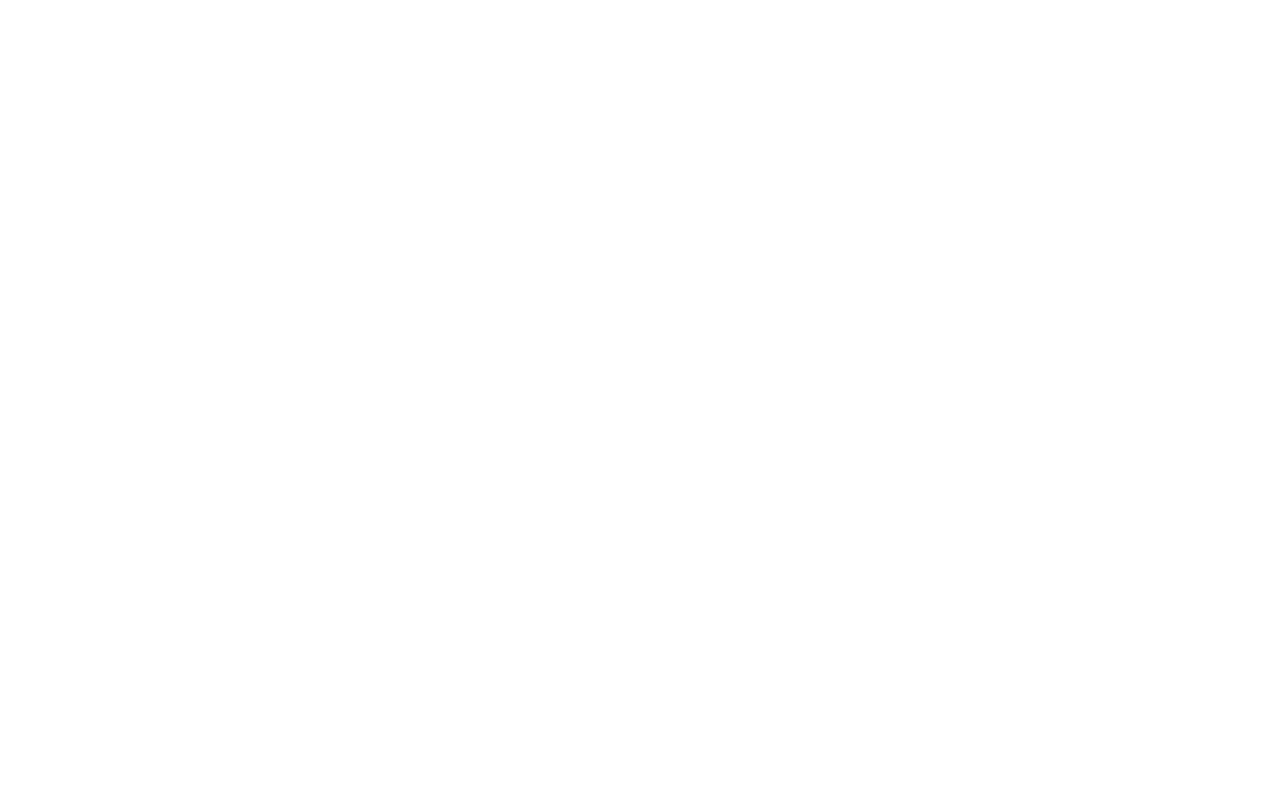
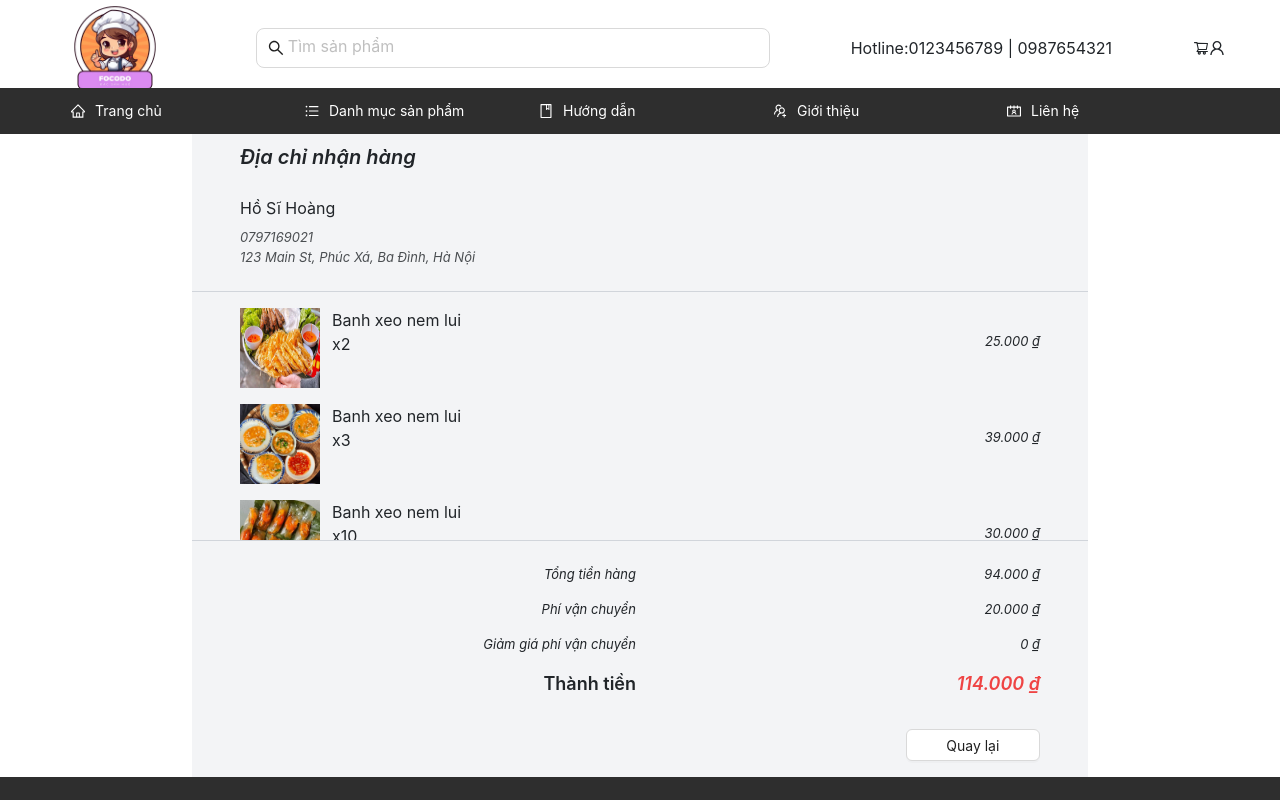
Before and after one commit to trantan66/focodo-ecommerce, a React (Create React App) app: page /Orderdetail in a window 1280 px wide. Before the commit this address had no page. Shown: the top 800 px of the page. Built offline with nearby package versions, Linux system fonts and the light colour scheme.

Commit message:
Order Detail

```diff
--- a/src/App.jsx
+++ b/src/App.jsx
@@ -7,6 +7,7 @@
 import Cart from './Pages/Cart';
 import UserProfile from './Pages/UserProfile';
 import Order from './Pages/LayoutOrder';
+import OrderDetail from './Pages/OrderDetail';
 function App() {
     return (
         <Router>
@@ -19,6 +20,7 @@
                     <Route path="userprofile" element={<UserProfile />} />
                     <Route path="/Cart" element={<Cart />}></Route>
                     <Route path="/Order" element={<Order />}></Route>
+                    <Route path="/Orderdetail" element={<OrderDetail />}></Route>
                 </Route>
             </Routes>
         </Router>
--- /dev/null
+++ b/src/Components/OrderDetail/AdressDetail.jsx
@@ -0,0 +1,18 @@
+import React from 'react';
+
+function AdressDetail(props) {
+    return (
+        <div className='px-5 mb-4'>
+            <p className="text-[20px] font-semibold italic mb-4">Địa chỉ nhận hàng</p>
+            <p className="my-2">{props.name}</p>
+            <div className="opacity-[80%]">
+                <p className="text-[13px] italic">{props.number}</p>
+                <p className="text-[13px] italic">
+                    {props.address}, {props.ward}, {props.district}, {props.province}
+                </p>
+            </div>
+        </div>
+    );
+}
+
+export default AdressDetail;
--- /dev/null
+++ b/src/Components/OrderDetail/Content.jsx
@@ -0,0 +1,63 @@
+import React from 'react';
+import AdressDetail from './AdressDetail';
+import { UserData } from '../UserProfile/UserData';
+import { Product_Items } from '../Product/Product_Items';
+import OrderContent from './OrderContent';
+import { Button } from 'antd';
+
+function Content() {
+    const product1 = Product_Items[0];
+    const product2 = Product_Items[1];
+    const product3 = Product_Items[2];
+    const ship = 20000;
+    const totalprice = parseInt(product1.price) + parseInt(product2.price) + parseInt(product3.price);
+    const total = ship + totalprice;
+    const formatCurrency = (amount) => {
+        return new Intl.NumberFormat('vi-VN', { style: 'currency', currency: 'VND' }).format(amount);
+    };
+    return (
+        <div className="flex flex-col">
+            <AdressDetail
+                name={UserData[0].name}
+                address={UserData[0].address}
+                ward={UserData[0].ward}
+                district={UserData[0].district}
+                province={UserData[0].province}
+                number={UserData[0].phoneNumber}
+            ></AdressDetail>
+            <div className="overflow-auto h-[250px] border-t border-b border-gray-300">
+                <OrderContent
+                    name={product1.name}
+                    img={product1.image}
+                    quantity={product1.quantity}
+                    price={product1.price}
+                ></OrderContent>
+                <OrderContent
+                    name={product2.name}
+                    img={product2.image}
+                    quantity={product2.quantity}
+                    price={product2.price}
+                ></OrderContent>
+                <OrderContent
+                    name={product3.name}
+                    img={product3.image}
+                    quantity={product3.quantity}
+                    price={product3.price}
+                ></OrderContent>
+            </div>
+            <div className="grid grid-cols-2 grid-rows-4 gap-2 px-5 my-4">
+                <p className="ml-auto text-[13px] italic">Tổng tiền hàng</p>
+                <p className="ml-auto text-[13px] italic">{formatCurrency(totalprice)}</p>
+                <p className="ml-auto text-[13px] italic">Phí vận chuyển</p>
+                <p className="ml-auto text-[13px] italic">{formatCurrency(ship)}</p>
+                <p className="ml-auto text-[13px] italic">Giảm giá phí vận chuyển</p>
+                <p className="ml-auto text-[13px] italic">{formatCurrency(0)}</p>
+                <p className="ml-auto text-[18px] font-semibold">Thành tiền</p>
+                <p className="ml-auto text-[18px] font-semibold text-red-500 italic">{formatCurrency(total)}</p>
+            </div>
+            <Button className="ml-auto mr-5 my-2 w-[15%] ">Quay lại</Button>
+        </div>
+    );
+}
+
+export default Content;
--- /dev/null
+++ b/src/Components/OrderDetail/OrderContent.jsx
@@ -0,0 +1,21 @@
+import React from 'react';
+
+function OrderContent(props) {
+    const formatCurrency = (amount) => {
+        return new Intl.NumberFormat('vi-VN', { style: 'currency', currency: 'VND' }).format(amount);
+    };
+    return (
+        <div className="flex gap-3 px-5 my-3 ">
+            <img src={props.img} alt="" className="w-20 h-20" />
+            <div className="flex flex-col w-[100%]  ">
+                <p className="">{props.name}</p>
+                <div className="flex">
+                    <p className="">x{props.quantity}</p>
+                    <p className="ml-auto italic text-[13px]">{formatCurrency(props.price)}</p>
+                </div>
+            </div>
+        </div>
+    );
+}
+
+export default OrderContent;
--- a/src/Components/Product/Product_Items.jsx
+++ b/src/Components/Product/Product_Items.jsx
@@ -9,6 +9,7 @@
   {
     id: 1,
     rate: 4,
+    quantity:2,
     image: banhxeonemlui,
     name: "Banh xeo nem lui",
     price: "25000",
@@ -21,6 +22,7 @@
   {
     id: 2,
     rate: 5,
+    quantity:3,
     image: banhbeo,
     name: "Banh xeo nem lui",
     price: "39000",
@@ -32,6 +34,7 @@
   {
     id: 3,
     rate: 3,
+    quantity:10,
     image: banhloc,
     name: "Banh xeo nem lui",
     price: "30000",
@@ -43,6 +46,7 @@
   {
     id: 4,
     rate: 2,
+    quantity:3,
     image: bunbohue,
     name: "Banh xeo nem lui",
     price: "29000",
@@ -54,6 +58,7 @@
   {
     id: 5,
     rate: 4,
+    quantity:3,
     image: comhen,
     name: "Banh xeo nem lui",
     price: "29000",
@@ -66,6 +71,7 @@
   {
     id: 6,
     rate: 3,
+    quantity:3,
     image: banhnam,
     name: "Banh xeo nem lui",
     price: "29000",
@@ -78,6 +84,7 @@
   {
     id: 7,
     rate: 3,
+    quantity:3,
     image: banhnam,
     name: "Banh xeo nem lui",
     price: "29000",
@@ -89,6 +96,7 @@
   {
     id: 8,
     rate: 3,
+    quantity:3,
     image: banhnam,
     name: "Banh xeo nem lui",
     price: "29000",
@@ -101,6 +109,7 @@
   {
     id: 9,
     rate: 3,
+    quantity:3,
     image: banhnam,
     name: "Banh xeo nem lui",
     price: "29000",
@@ -112,6 +121,7 @@
   {
     id: 10,
     rate: 3,
+    quantity:3,
     image: banhnam,
     name: "Banh xeo nem lui",
     price: "29000",
@@ -123,6 +133,7 @@
   {
     id: 11,
     rate: 3,
+    quantity:3,
     image: banhnam,
     name: "Banh xeo nem lui",
     price: "29000",
@@ -135,6 +146,7 @@
   {
     id: 12,
     rate: 3,
+    quantity:3,
     image: banhnam,
     name: "Banh xeo nem lui",
     price: "29000",
@@ -146,6 +158,7 @@
   {
     id: 13,
     rate: 3,
+    quantity:3,
     image: banhnam,
     name: "Banh xeo nem lui",
     price: "29000",
@@ -157,6 +170,7 @@
   {
     id: 14,
     rate: 3,
+    quantity:3,
     image: banhnam,
     name: "Banh xeo nem lui",
     price: "29000",
--- a/src/Components/UserProfile/Content.jsx
+++ b/src/Components/UserProfile/Content.jsx
@@ -8,6 +8,7 @@
 import { CompletedOrders } from './OrderList';
 import { ProcessingOrders } from './OrderList';
 import { ShippingOrders } from './OrderList';
+import './Style.css';
 function Content() {
     const user = UserData[0];
     const onChange = (key) => {
@@ -41,7 +42,7 @@
             key: '1',
             label: 'Tất cả',
             children: (
-                <div className="h-[375px] overflow-auto">
+                <div className="h-[375px] overflow-auto ">
                     <p className="font-semibold py-2">Đang xử lý</p>
                     <ProcessingOrders></ProcessingOrders>
                     <p className="font-semibold py-2 text-[#FCCD2A]">Chờ giao hàng</p>
--- a/src/Components/UserProfile/Style.css
+++ b/src/Components/UserProfile/Style.css
@@ -0,0 +1,19 @@
+::-webkit-scrollbar {
+    width: 10px;
+}
+/* Track */
+::-webkit-scrollbar-track {
+    background: #f1f1f1;
+    border-radius: 10px;
+}
+
+/* Handle */
+::-webkit-scrollbar-thumb {
+    background: #888;
+    border-radius: 10px;
+}
+
+/* Handle on hover */
+::-webkit-scrollbar-thumb:hover {
+    background: #555;
+}
--- a/src/Components/UserProfile/UserData.jsx
+++ b/src/Components/UserProfile/UserData.jsx
@@ -1,17 +1,17 @@
-import homelander from "../image/avatar/homelander.jpg";
+import homelander from '../image/avatar/homelander.jpg';
 export const UserData = [
-  {
-    username: "Hoangdeptrai3112",
-    password: "deptrai",
-    name: "Djt Me May",
-    avatar: homelander,
-    phoneNumber: "123456789",
-    email: "johndoe@example.com",
-    gender: "female",
-    address: "123 Main St",
-    birth: "1990-01-01",
-    province: "Hà Nội",
-    district: "Ba Đình",
-    ward: "Phúc Xá",
-  },
+    {
+        username: 'Hoangdeptrai3112',
+        password: 'deptrai',
+        name: 'Hồ Sĩ Hoàng',
+        avatar: homelander,
+        phoneNumber: '0797169021',
+        email: 'johndoe@example.com',
+        gender: 'female',
+        address: '123 Main St',
+        birth: '1990-01-01',
+        province: 'Hà Nội',
+        district: 'Ba Đình',
+        ward: 'Phúc Xá',
+    },
 ];
--- /dev/null
+++ b/src/Pages/OrderDetail.jsx
@@ -0,0 +1,11 @@
+import React from 'react';
+import Content from '../Components/OrderDetail/Content';
+function OrderDetail() {
+    return (
+        <div className="mx-[15%] bg-gray-100 py-2">
+            <Content></Content>
+        </div>
+    );
+}
+
+export default OrderDetail;
```
